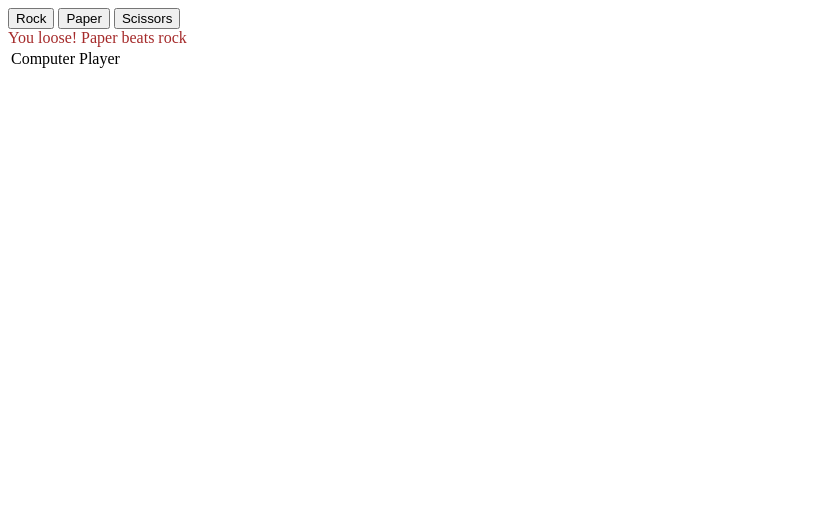
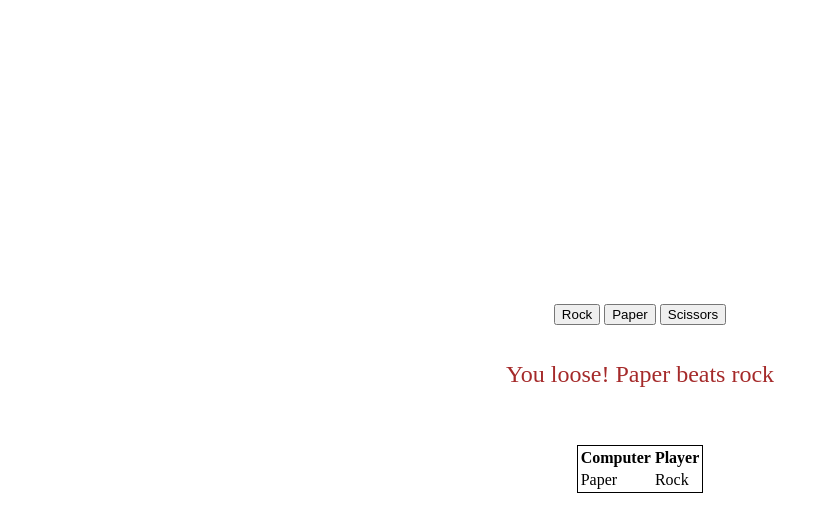
Before and after one commit to Bennyjoez/Rock-Paper-Scissors, a plain HTML site: page index.html in a window 1280 px wide. Both pictures are taken after a click on the button "Rock". Shown: the whole page, without its empty margins (0-829 px from the left). Drawn offline with Linux system fonts and the light colour scheme.

Commit message:
Adding an IF statement The If statement fixes the number of games per set before establishing the winner of the game.

```diff
--- a/index.html
+++ b/index.html
@@ -6,18 +6,18 @@
     <meta name="viewport" content="width=device-width, initial-scale=1.0">
     <title>Rock Paper Scissors Game</title>
 </head>
-<body>
+<body style="display: flex;flex-direction: column;align-items: center;justify-content:center; height: 100vh;">
     <div class="buttons">
         <button id="rock">Rock</button>
         <button id="paper">Paper</button>
         <button id="scissors">Scissors</button>
     </div>
-    <div id="result"></div>
+    <div id="result" style="height: 100px;font-size:1.5rem;text-align:center;display:flex;flex-direction:column;justify-content: center;"></div>
     <div id="resultsLog">
-        <table>
+        <table style="border: 1px solid black;margin: 20px;">
             <tr>
-                <td>Computer</td>
-                <td>Player</td>
+                <th>Computer</th>
+                <th>Player</th>
             </tr>
         </table>
     </div>
@@ -56,51 +56,85 @@
             // rock > scissors
             // scissors > paper
             // paper > rock
+        function playerSelects(e) {
+            const playerSelection = this.innerText;
+            const computerSelection = getComputerChoice();
 
-        const resultOfGame = document.querySelector('#result')
+            const numberOfGamesPerSet = document.querySelectorAll('tr').length - 1;
+            if(numberOfGamesPerSet < 5) {
+                playRound(playerSelection, computerSelection);
+                postResult(playerSelection, computerSelection);
+            }
+        }
+
+
+        const resultOfGame = document.querySelector('#result');
+        const resultsTable = document.querySelector('table');
+        let playerWins = 0;
+        let computerWins = 0;
 
         function playRound(playerSelection, computerSelection) {
+
             if (playerSelection == computerSelection) {
                 resultOfGame.innerText = "It's a tie! Play again!";
                 resultOfGame.style.color = 'Black'
+                return;
             } else if (playerSelection === "Rock") {
                 if (computerSelection === "Scissors") {
                     resultOfGame.innerText = 'You win! Rock beats scissors';
+                    playerWins += 1;
                     resultOfGame.style.color = 'Green'
+                    return;
                 } else {
                     resultOfGame.innerText = 'You loose! Paper beats rock';
+                    computerWins += 1;
                     resultOfGame.style.color = 'Brown'
+                    return;
                 }
             } else if (playerSelection === "Paper") {
                 if (computerSelection === "Scissors") {
                     resultOfGame.innerText = 'You loose! Scissors beats paper';
+                    computerWins += 1;
                     resultOfGame.style.color = 'Brown'
+                    return;
                 } else {
-                    return 'You win! Paper beats rock';
+                    resultOfGame.innerText = 'You win! Paper beats rock';
+                    playerWins += 1;
                     resultOfGame.style.color = 'Green'
+                    return;
                 }
             } else if (playerSelection === "Scissors"){
                 if (computerSelection === "Rock") {
                     resultOfGame.innerText = 'You loose! Rock beats scissors';
+                    computerWins += 1;
                     resultOfGame.style.color = 'Brown'
+                    return;
                 } else {
                     resultOfGame.innerText = 'You win! Scissors beats Paper';
+                    playerWins += 1;
                     resultOfGame.style.color = 'Green'
+                    return;
                 }
             } else {
                 resultOfGame.innerText = 'Please select a valid option between "Rock", "Paper" or "Scissors"';
                 resultOfGame.style.color = 'red'
+                return;
             }
+            return (playerWins, computerWins)
         }
 
+        function postResult(playerSelection, computerSelection) {
+            const newResult = document.createElement('tr')
+            const computerResult = document.createElement('td')
+            const playerResult = document.createElement('td')
 
+            computerResult.innerText = computerSelection;
+            playerResult.innerText = playerSelection;
 
-        function playerSelects(e) {
-            const playerSelection = this.innerText;
-            const computerSelection = getComputerChoice();
-            console.log(playRound(playerSelection, computerSelection));
+            newResult.appendChild(computerResult);
+            newResult.appendChild(playerResult);
+            resultsTable.appendChild(newResult);
         }
-
 
         const buttons = document.querySelectorAll('button');
         buttons.forEach(button => {
@@ -108,7 +142,17 @@
         })
 
 
-
+        function setWinner(computerWins, playerWins) {
+            if(playerWins + computerWins <= 5) {
+                if(playerWins === computerWins) {
+                    resultOfGame.innerText = `IT'S A TIE`
+                } else if(playerWins > computerWins) {
+                    resultOfGame.innerText = `YOU WIN THIS ROUND`
+                } else if(computerWins > playerWins) {
+                    resultOfGame.innerText = `THE COMPUTER WINS THIS ROUND`
+                }
+            }
+        }
 
     </script>
 </body>
```
